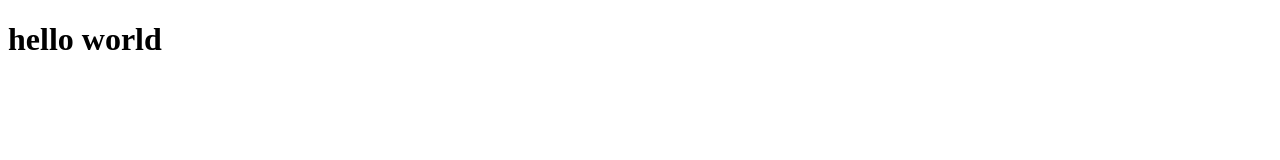
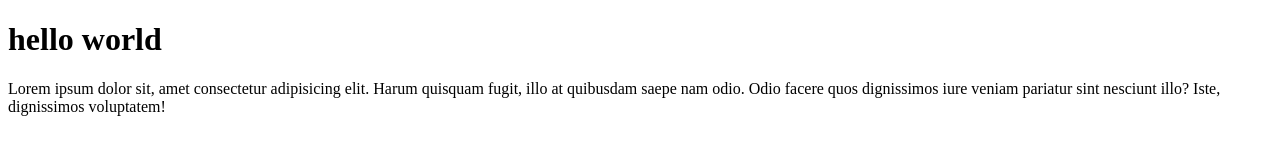
Before and after one commit to ngue1999/javaScriptProgram, a plain HTML site: page index.html in a window 1280 px wide. Drawn offline with Linux system fonts and the light colour scheme.

Commit message:
ajout une ligne dans le fichier

```diff
--- a/index.html
+++ b/index.html
@@ -9,6 +9,7 @@
 
 <body>
     <h1>hello world</h1>
+    <p>Lorem ipsum dolor sit, amet consectetur adipisicing elit. Harum quisquam fugit, illo at quibusdam saepe nam odio. Odio facere quos dignissimos iure veniam pariatur sint nesciunt illo? Iste, dignissimos voluptatem!</p>
 </body>
 
 </html>
```
